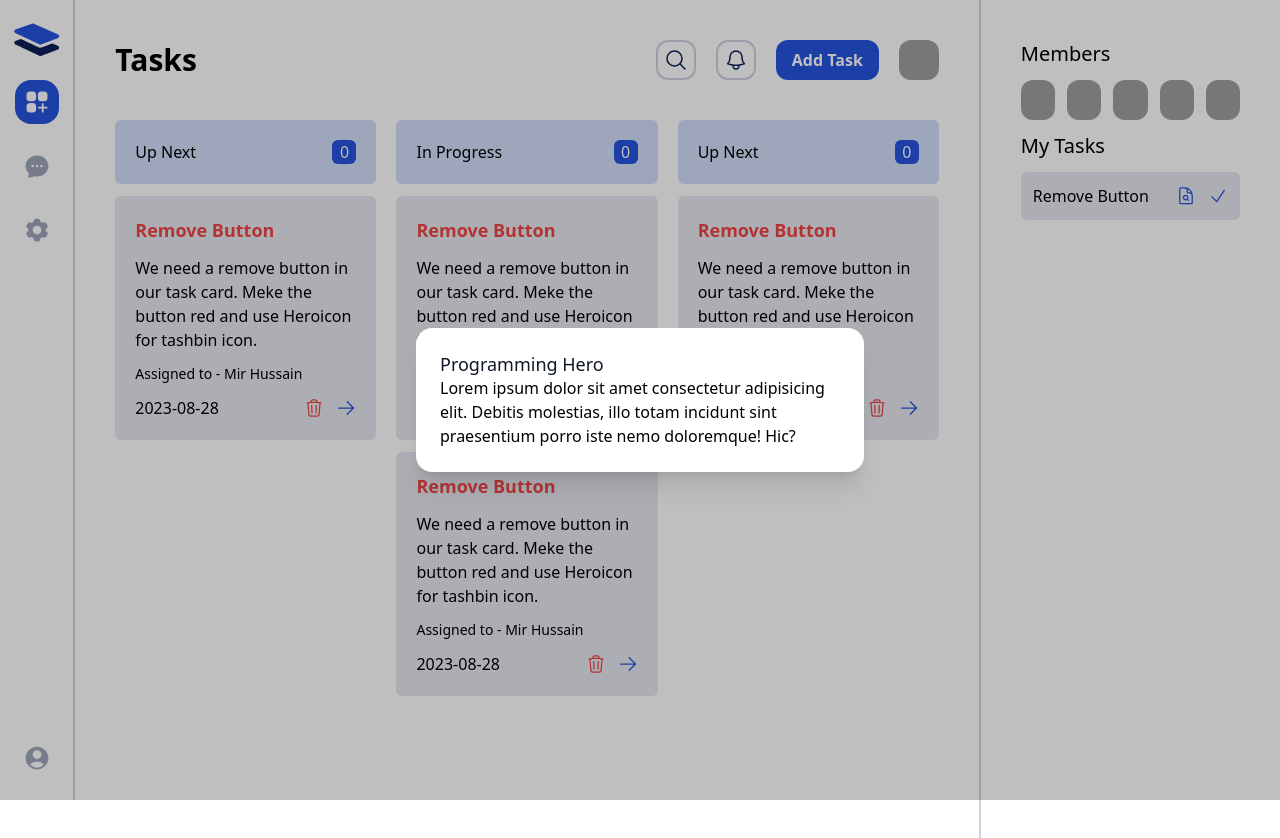
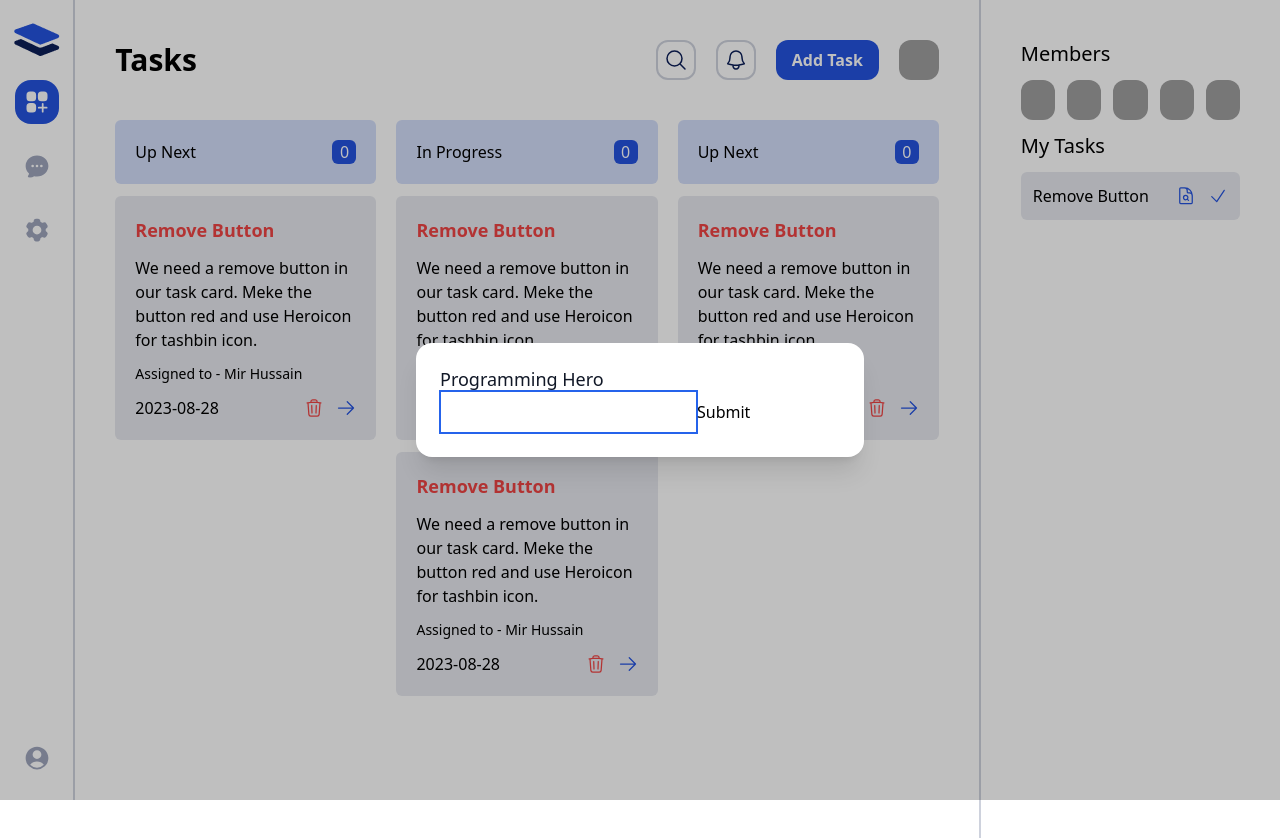
Before and after one commit to shariful10/Task-Master, a React (Vite) app in the folder client/: page / in a window 1280 px wide. Both pictures are taken after a click on the button "Add Task". Shown: the top 838 px of the page. Built offline with nearby package versions, Linux system fonts and the light colour scheme; grey boxes are pictures that could not be loaded.

Commit message:
React Hook Form Implemented

```diff
--- a/client/package.json
+++ b/client/package.json
@@ -15,12 +15,12 @@
 		"@reduxjs/toolkit": "^1.9.7",
 		"react": "^18.2.0",
 		"react-dom": "^18.2.0",
-		"react-hook-form": "^7.45.4",
+		"react-hook-form": "^7.47.0",
 		"react-redux": "^8.1.3",
 		"react-router-dom": "^6.15.0"
 	},
 	"devDependencies": {
-		"@tailwindcss/forms": "^0.5.5",
+		"@tailwindcss/forms": "^0.5.6",
 		"@types/react": "^18.2.15",
 		"@types/react-dom": "^18.2.7",
 		"@vitejs/plugin-react": "^4.0.3",
--- a/client/src/components/tasks/AddTaskModal.jsx
+++ b/client/src/components/tasks/AddTaskModal.jsx
@@ -1,15 +1,19 @@
-import React from "react";
-import { useState } from "react";
 import { Modal } from "../ui/Modal";
+import { useForm } from "react-hook-form";
 
 const AddTaskModal = ({ isOpen, setIsOpen }) => {
+	const { register, handleSubmit } = useForm();
+
+	const onSubmit = (data) => {
+		console.log(data);
+	};
+
 	return (
 		<Modal isOpen={isOpen} setIsOpen={setIsOpen} title="Programming Hero">
-			<p>
-				Lorem ipsum dolor sit amet consectetur adipisicing elit. Debitis
-				molestias, illo totam incidunt sint praesentium porro iste nemo
-				doloremque! Hic?
-			</p>
+			<form onSubmit={() => onSubmit}>
+				<input type="text" {...register("name")} />
+				<button type="submit">Submit</button>
+			</form>
 		</Modal>
 	);
 };
```
Also changed, not shown: client/tailwind.config.js (+4 -5 lines), 1 other file (tests, documents, lock files or other folders).
